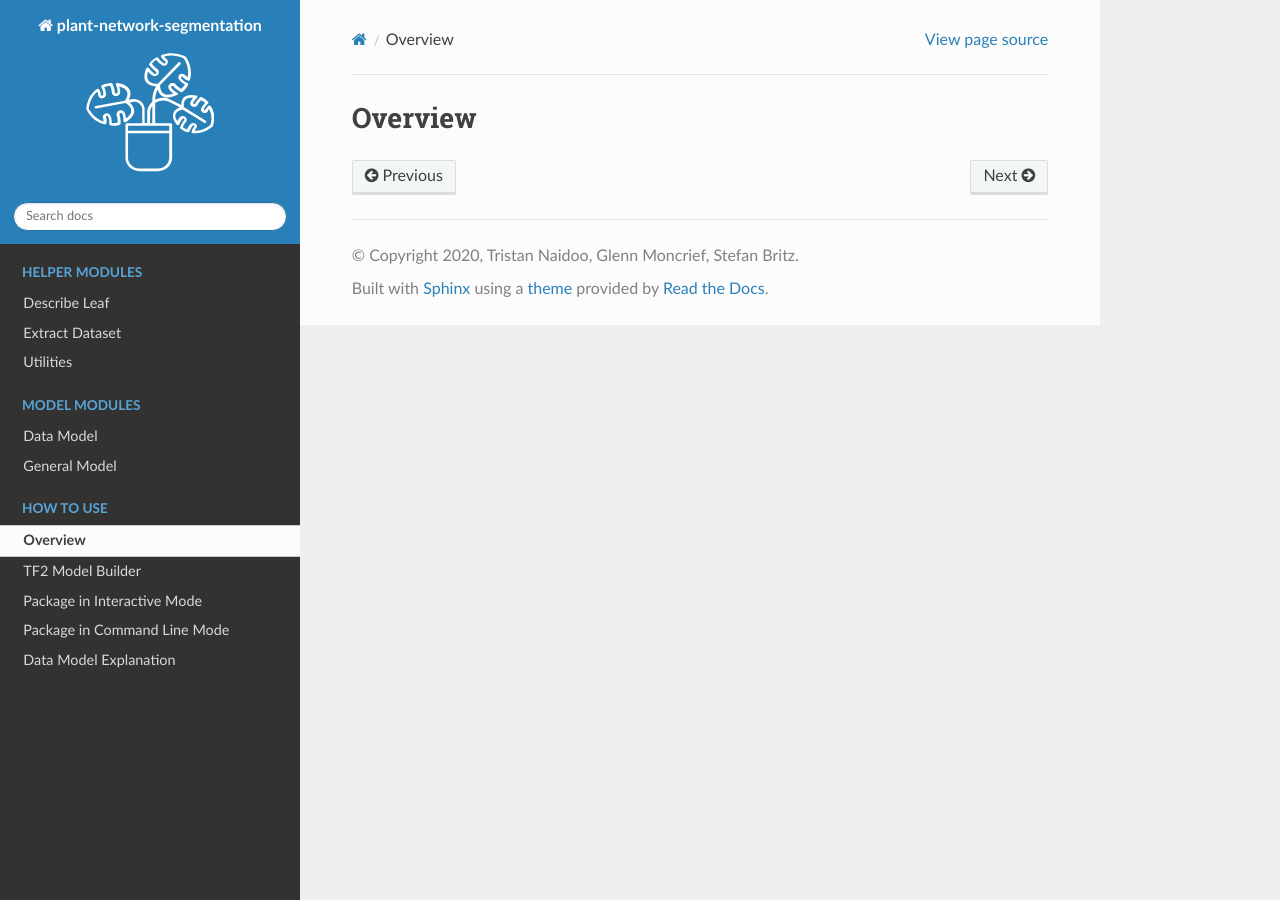
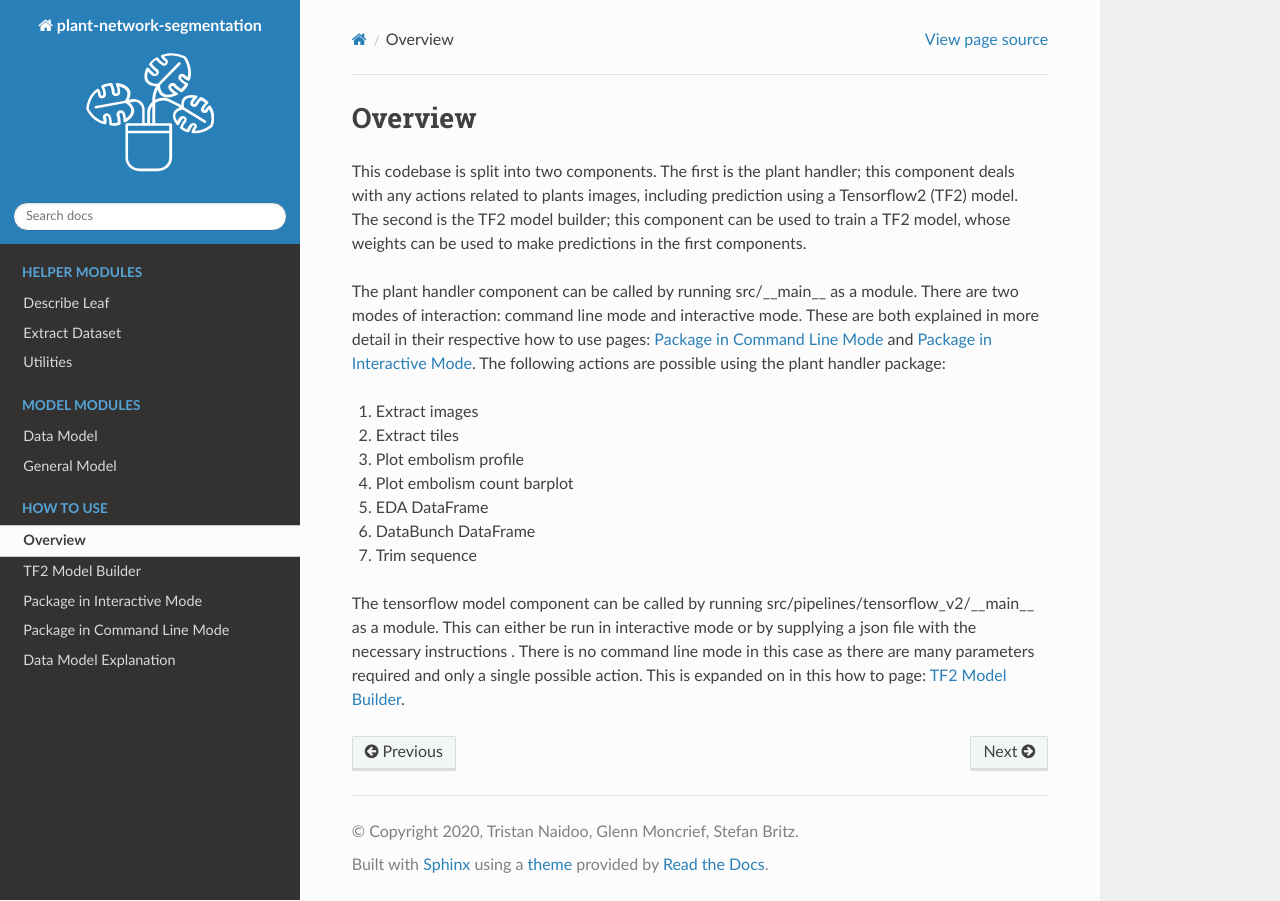
Before and after one commit to tristan-myles/plant-network-segmentation, a Sphinx documentation site: the page built from docs/pages/how_to_use_overview.rst, in a window 1280 px wide. Built offline with Sphinx 7.4.7 and the Read the Docs theme 2.0.0, drawn with Linux system fonts in a browser that asks for light colours.

Commit message:
Updates how to use overview & adds refs
- adds ref tags to how to use pages

```diff
--- a/docs/pages/how_to_use_main_cl.rst
+++ b/docs/pages/how_to_use_main_cl.rst
@@ -1,3 +1,5 @@
+.. _how_to_cl:
+
 Package in Command Line Mode
 ============================
 
--- a/docs/pages/how_to_use_main_interactive.rst
+++ b/docs/pages/how_to_use_main_interactive.rst
@@ -1,2 +1,4 @@
+.. _how_to_interact:
+
 Package in Interactive Mode
 ===========================
--- a/docs/pages/how_to_use_overview.rst
+++ b/docs/pages/how_to_use_overview.rst
@@ -1,2 +1,30 @@
+.. _how_to_overview:
+
 Overview
 ========
+This codebase is split into two components. The first is the plant handler;
+this component deals with any actions related to plants images, including
+prediction using a Tensorflow2 (TF2) model. The second is the TF2
+model builder; this component can be used to train a TF2 model, whose
+weights can be used to make predictions in the first components.
+
+The plant handler component can be called by running src/__main__ as a module. There are
+two modes of interaction: command line mode and interactive mode. These are
+both explained in more detail in their respective how to use pages:
+:ref:`how_to_cl` and :ref:`how_to_interact`. The
+following actions are possible using the plant handler package:
+
+#. Extract images
+#. Extract tiles
+#. Plot embolism profile
+#. Plot embolism count barplot
+#. EDA DataFrame
+#. DataBunch DataFrame
+#. Trim sequence
+
+The tensorflow model component can be called by running
+src/pipelines/tensorflow_v2/__main__ as a module. This can either be run in
+interactive mode or by supplying a json file with the necessary instructions
+. There is no command line mode in this case as there are many parameters
+required and only a single possible action. This is expanded on in this how
+to page: :ref:`how_to_tf2`.
--- a/docs/pages/how_to_use_tf2.rst
+++ b/docs/pages/how_to_use_tf2.rst
@@ -1,2 +1,4 @@
+.. _how_to_tf2:
+
 TF2 Model Builder
 =================
```
